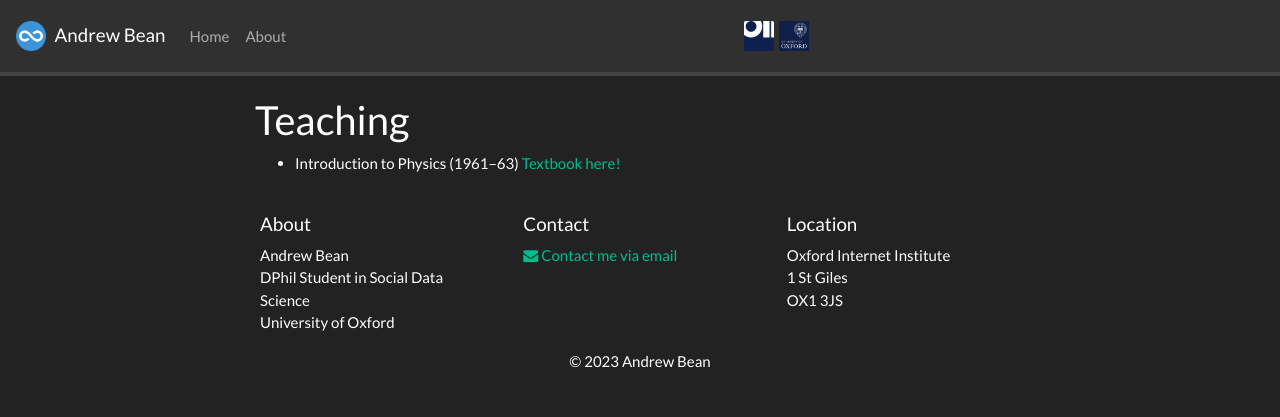
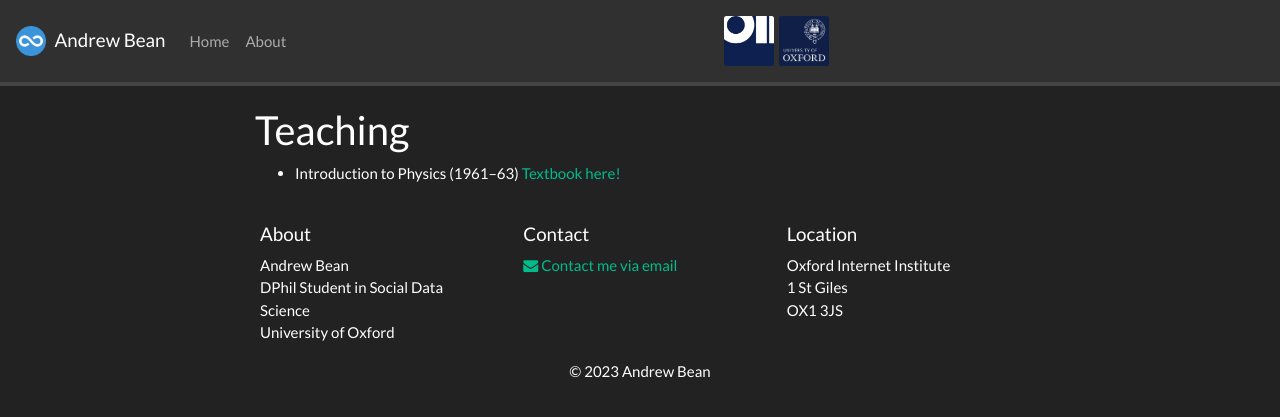
Before and after one commit to am-bean/old-website, a Jekyll site: the page built from _pages/teaching.md, in a window 1280 px wide. Shown: the top 417 px of the page. Built offline with Jekyll 4.4.1, drawn with Linux system fonts in a browser that asks for light colours; nearby versions of some CDN libraries; a style sheet for code colours, icons or effects is not loaded.

Commit message:
Update header.html

```diff
--- a/_includes/header.html
+++ b/_includes/header.html
@@ -28,8 +28,8 @@ height="0" width="0" style="display:none;visibility:hidden"></iframe></noscript>
   <div class="collapse navbar-collapse">
       <ul class="navbar-nav mr-auto">
       <ul class="navbar-nav">
-      <li><img src="{{ site.url }}{{ site.baseurl }}/images/OII_small_blue_logo.jpg" width="30" height="30" style="margin-right:5px" class="d-inline-block align-top" alt=""></li>
-      <li><img src="{{ site.url }}{{ site.baseurl }}/images/oxford_logo.png" width="30" height="30" style="margin-right:5px" class="d-inline-block align-top" alt=""></li>
+      <li><img src="{{ site.url }}{{ site.baseurl }}/images/OII_small_blue_logo.jpg" width="50" height="50" style="margin-right:5px" class="d-inline-block align-top" alt=""></li>
+      <li><img src="{{ site.url }}{{ site.baseurl }}/images/oxford_logo.png" width="50" height="50" style="margin-right:5px" class="d-inline-block align-top" alt=""></li>
       </ul>
   </div>
 </nav>
```
